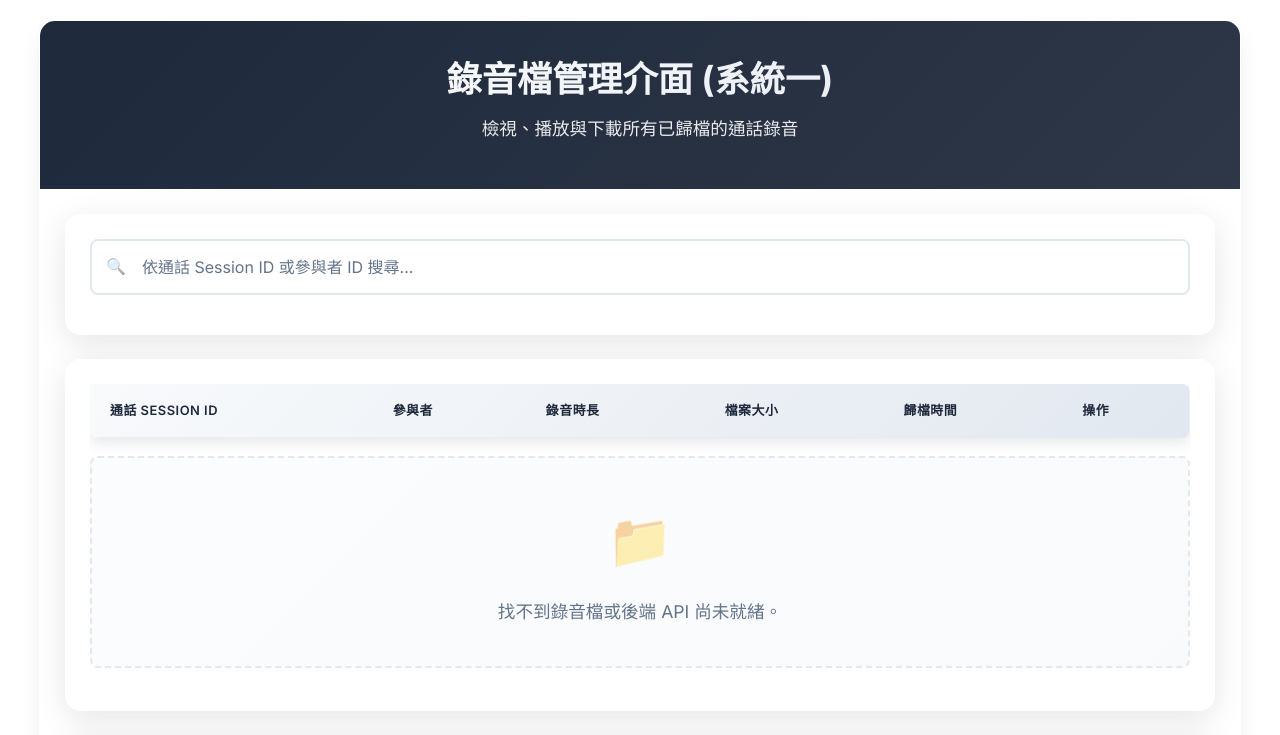
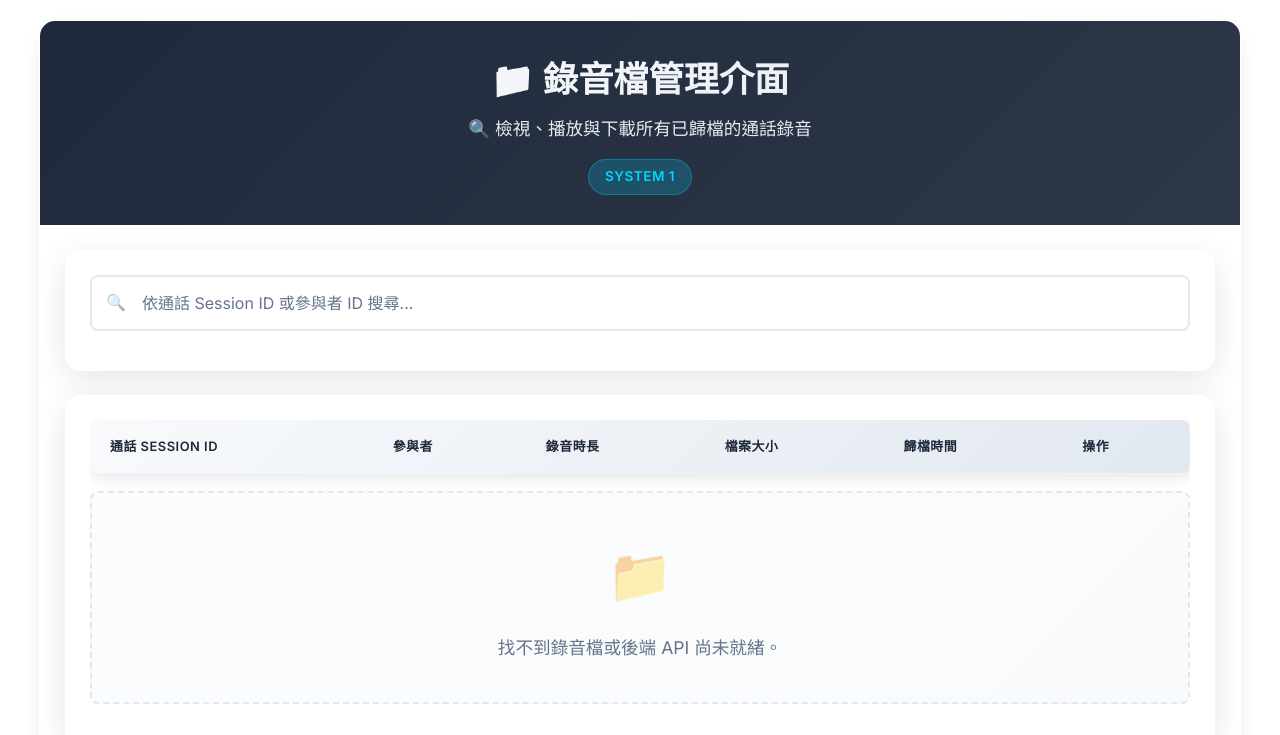
Before and after one commit to zxc88645/AudioAssuranceSystem, a plain HTML site: page system1_core_internal/web/recording_management_app/index.html in a window 1280 px wide. Shown: the top 735 px of the page. Drawn offline with Linux system fonts and the light colour scheme; no server answers.

Commit message:
feat: 優化系統一錄音管理介面的HTML結構

```diff
--- a/system1_core_internal/web/recording_management_app/index.html
+++ b/system1_core_internal/web/recording_management_app/index.html
@@ -9,8 +9,11 @@
   <body>
     <div class="container">
       <header class="header">
-        <h1>錄音檔管理介面 (系統一)</h1>
-        <p>檢視、播放與下載所有已歸檔的通話錄音</p>
+        <div class="header-content">
+          <h1>📁 錄音檔管理介面</h1>
+          <p>🔍 檢視、播放與下載所有已歸檔的通話錄音</p>
+          <div class="header-badge">System 1</div>
+        </div>
       </header>
 
       <main class="main-content">
```
